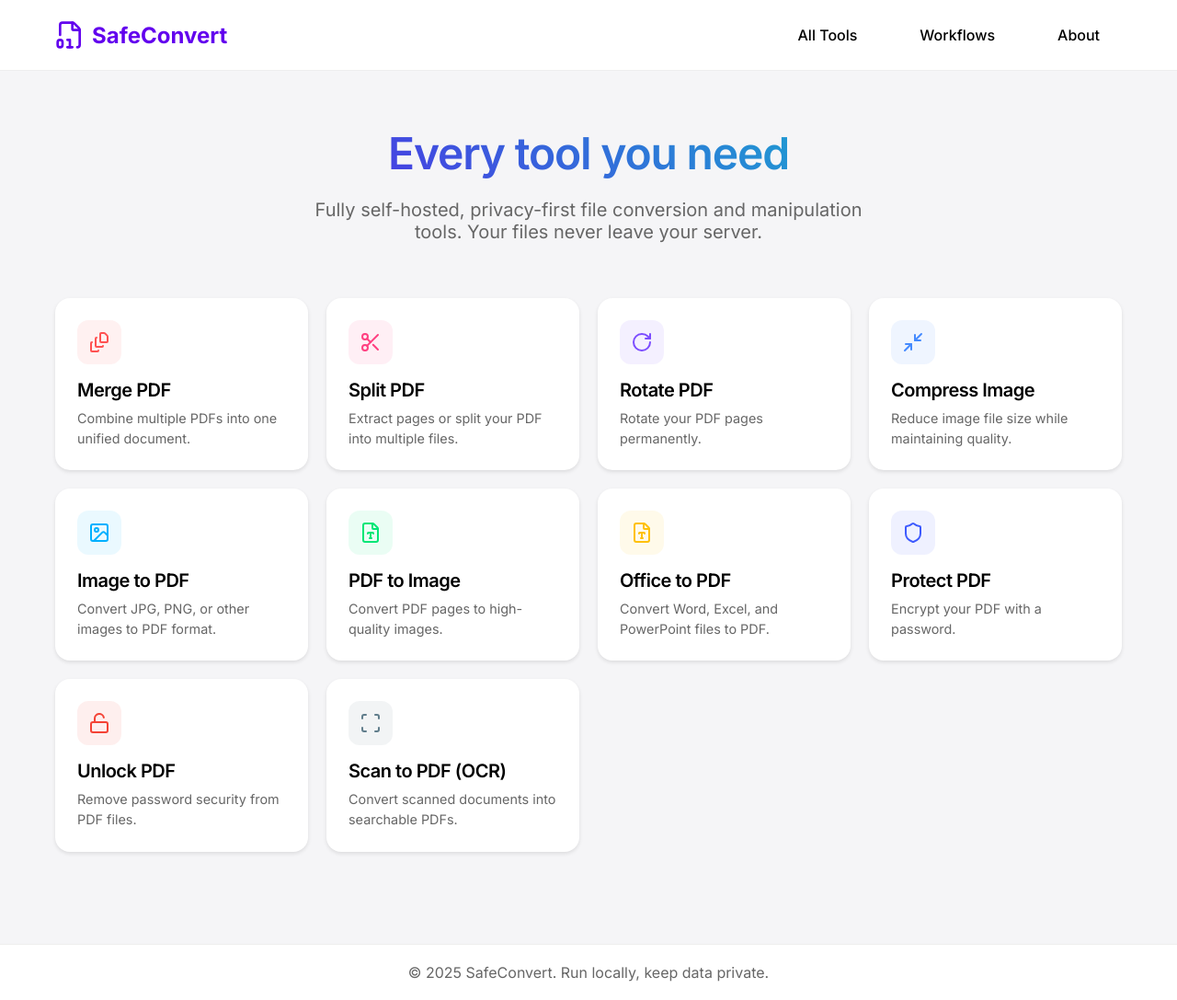
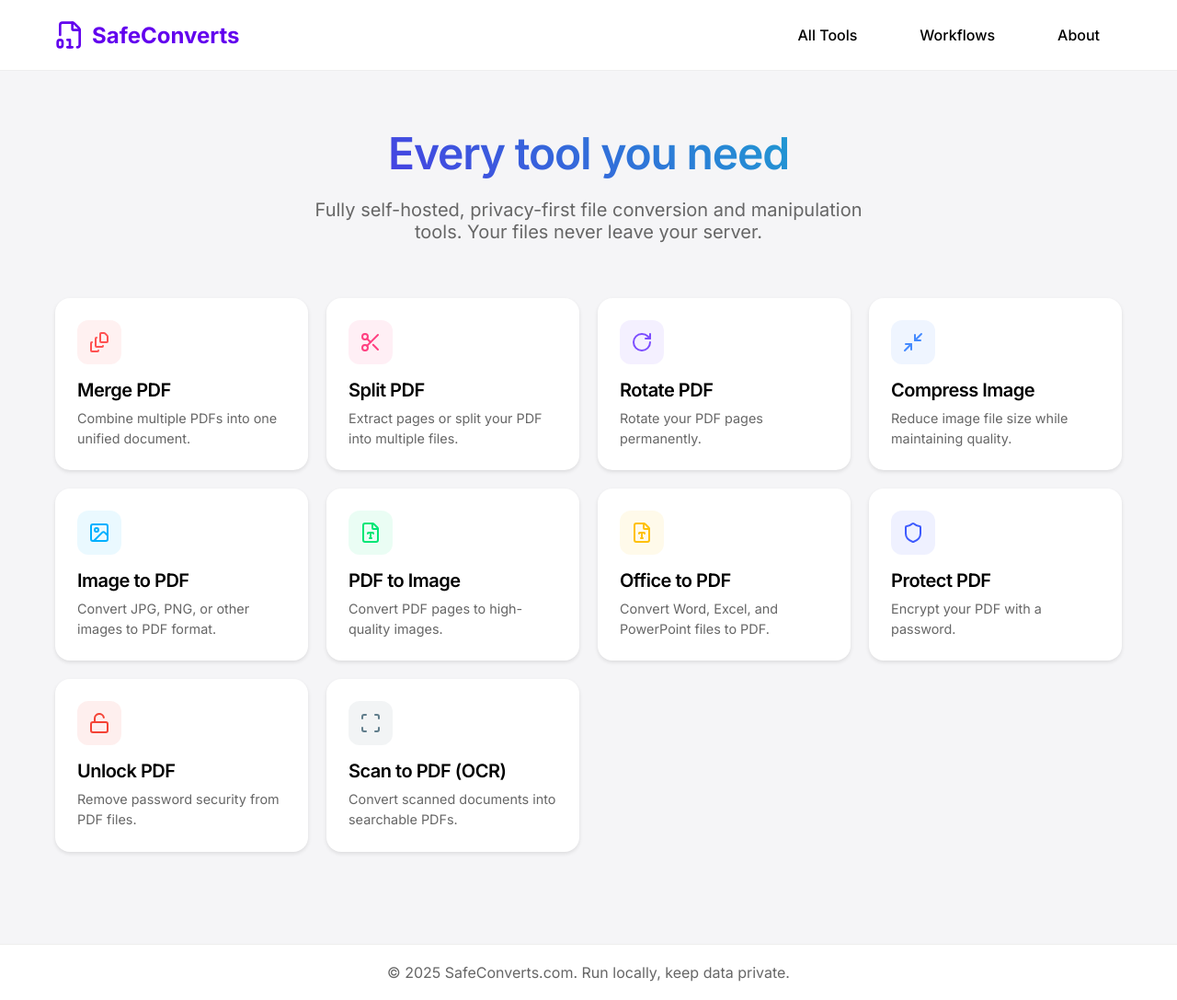
Before and after one commit to sarthakvarshney8081/safeconvert, a Next.js app in the folder frontend/: page / in a window 1280 px wide. Shown: the whole page at 92% size. Built offline with nearby package versions, Linux system fonts and the light colour scheme.

Commit message:
Rebrand to SafeConverts and update footer

```diff
--- a/frontend/app/layout.tsx
+++ b/frontend/app/layout.tsx
@@ -6,7 +6,7 @@ import Navbar from '@/components/ui/Navbar';
 const inter = Inter({ subsets: ['latin'] });
 
 export const metadata: Metadata = {
-  title: 'SafeConvert - Self-Hosted File Tools',
+  title: 'SafeConverts - Self-Hosted File Tools',
   description: 'Privacy-focused file conversion and manipulation tools.',
 };
 
@@ -24,7 +24,7 @@ export default function RootLayout({
         </main>
         <footer style={{ background: '#fff', padding: '20px 0', borderTop: '1px solid #eee', textAlign: 'center', color: '#666' }}>
           <div className="container">
-            © {new Date().getFullYear()} SafeConvert. Run locally, keep data private.
+            © {new Date().getFullYear()} <a href="https://SafeConverts.com" style={{ textDecoration: 'none', color: '#666' }}>SafeConverts.com</a>. Run locally, keep data private.
           </div>
         </footer>
       </body>
--- a/frontend/components/ui/Navbar.tsx
+++ b/frontend/components/ui/Navbar.tsx
@@ -14,7 +14,7 @@ export default function Navbar() {
             <div className="container" style={{ display: 'flex', alignItems: 'center', justifyContent: 'space-between' }}>
                 <Link href="/" style={{ display: 'flex', alignItems: 'center', gap: '8px', fontWeight: 'bold', fontSize: '1.5rem', color: 'var(--primary)' }}>
                     <FileDigit size={32} />
-                    SafeConvert
+                    SafeConverts
                 </Link>
                 <div style={{ display: 'flex', gap: '20px' }}>
                     <Link href="/" className="btn">All Tools</Link>
```
